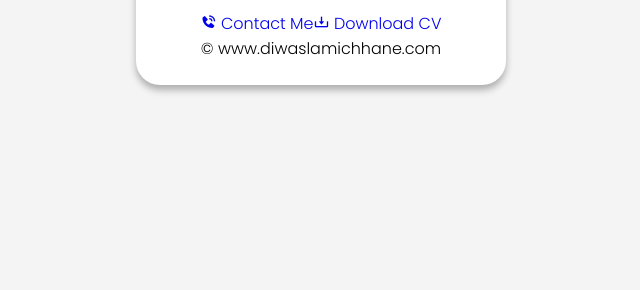
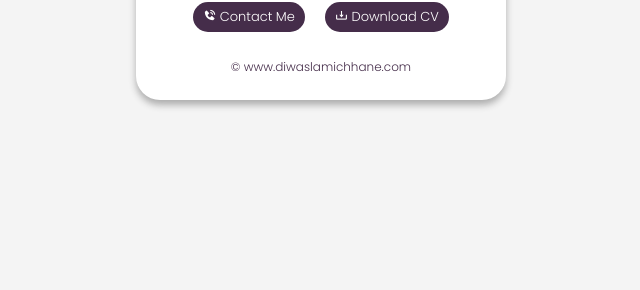
Before and after one commit to DiwasLamichhane/Profile-Card, a plain HTML site: page index.html in a window 1280 px wide. Shown: the part 510-800 px from the top of the page, without its empty margins (319-959 px from the left). Drawn offline with nearby package versions, Linux system fonts and the light colour scheme.

Commit message:
CSS file

```diff
--- a/style.css
+++ b/style.css
@@ -98,3 +98,23 @@ body{
     display: flex;
     align-items: center;
 }
+.buttons .btn{
+    margin: 6px 10px;
+    border: none;
+    background-color: rgb(69, 45, 74);
+    color: white;
+    padding: 5px 10px;
+    border-radius: 24px;
+    font-size: 13px;
+    font-weight: 500;
+    cursor: pointer;
+}
+.buttons .btn:hover{
+    background-color: rgb(86, 58, 91);
+}
+#profile-card .copyright{
+    color: rgb(69, 45, 74);
+    font-size: 12px;
+    font-weight: 400;
+    margin-top: 20px;
+}
```
